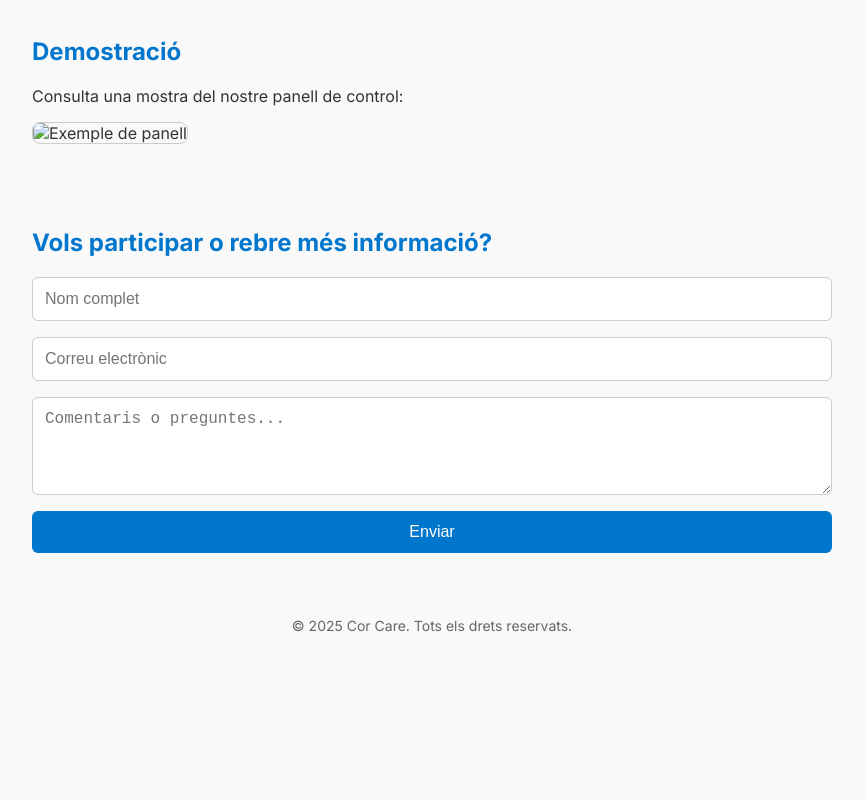
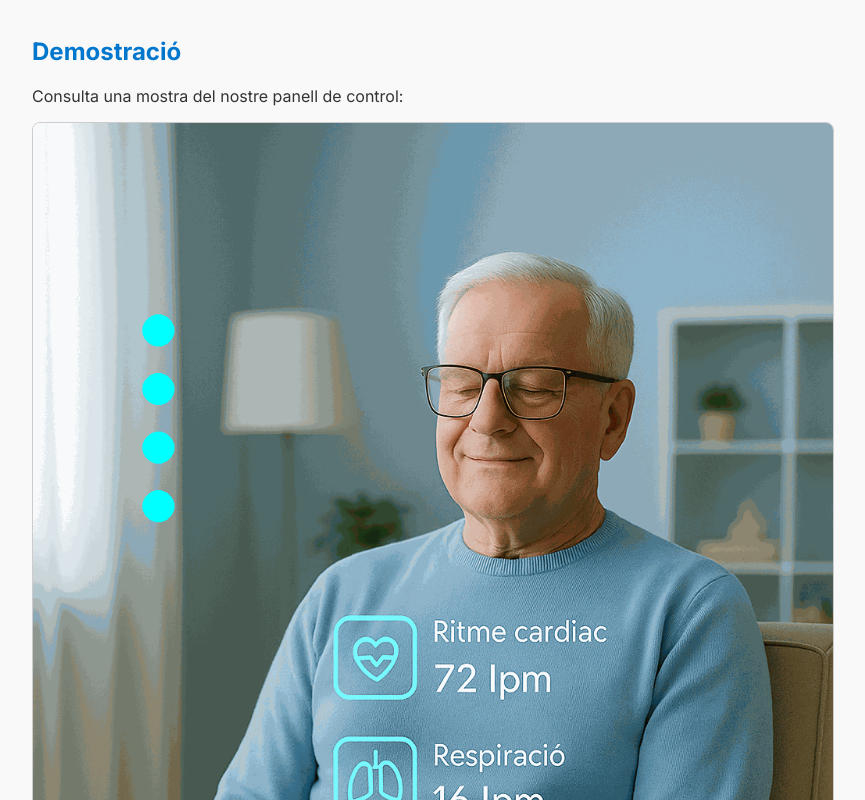
Before and after one commit to esoberanc/Landing-silver, a plain HTML site: page index.html in a window 1280 px wide. Shown: the part 860-1660 px from the top of the page, without its empty margins (208-1073 px from the left). Before the commit the page ends 1526 px from the top, so only its background shows below. Drawn offline with Linux system fonts and the light colour scheme.

Commit message:
Update index.html

```diff
--- a/index.html
+++ b/index.html
@@ -55,7 +55,7 @@
   <section>
     <h2 data-key="demo-title">Demostració</h2>
     <p data-key="demo-text">Consulta una mostra del nostre panell de control:</p>
-    <img src="Simula Silver.png" alt="Exemple de panell" style="max-width: 100%; border: 1px solid #ccc; border-radius: 8px;">
+    <img src="Simula Silver.gif" alt="Exemple de panell" style="max-width: 100%; border: 1px solid #ccc; border-radius: 8px;">
   </section>
 
   <section id="form">
```
